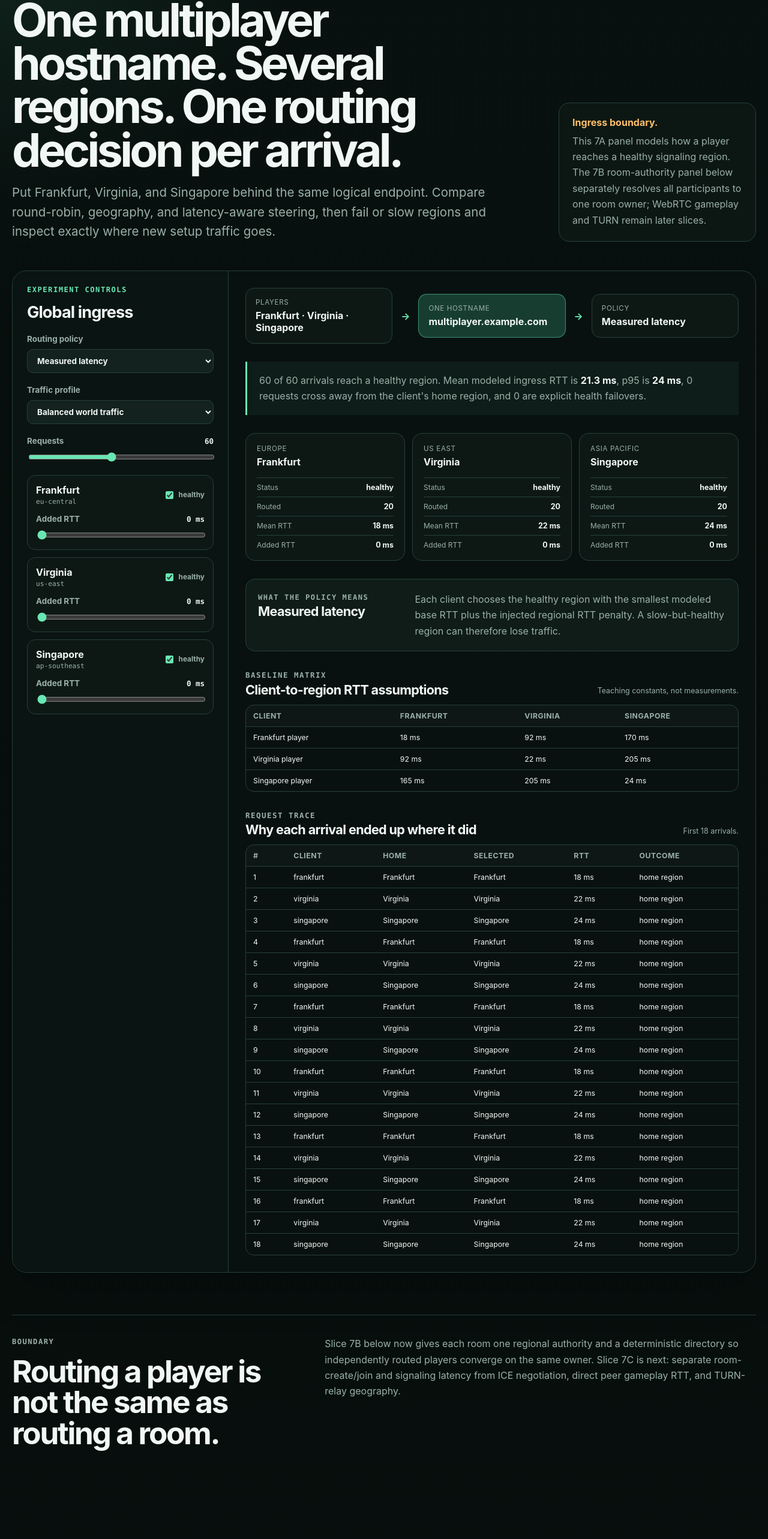
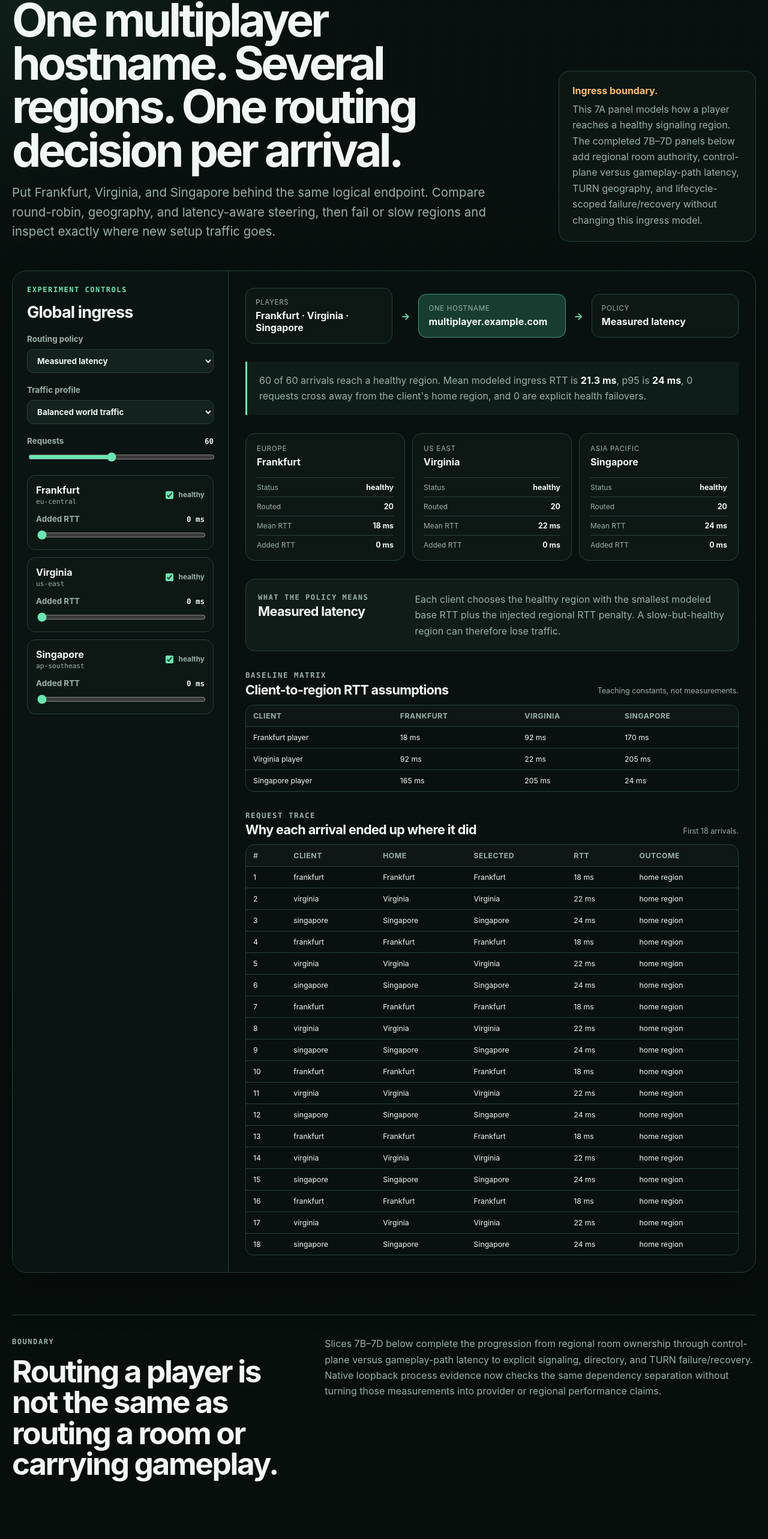
Before and after one commit to moritzbrantner/server-lab, a Next.js app in the folder web/: page /global in a window 1280 px wide. Shown: the part 174-2740 px from the top of the page at 60% size. Built offline with nearby package versions, Linux system fonts and the light colour scheme.

Commit message:
docs: converge global multiplayer lesson status

```diff
--- a/web/components/global-ingress-lab.tsx
+++ b/web/components/global-ingress-lab.tsx
@@ -87,9 +87,9 @@ export function GlobalIngressLab() {
         <aside className="global-boundary">
           <strong>Ingress boundary.</strong>
           <span>
-            This 7A panel models how a player reaches a healthy signaling region. The 7B room-authority panel
-            below separately resolves all participants to one room owner; WebRTC gameplay and TURN remain later
-            slices.
+            This 7A panel models how a player reaches a healthy signaling region. The completed 7B–7D panels
+            below add regional room authority, control-plane versus gameplay-path latency, TURN geography, and
+            lifecycle-scoped failure/recovery without changing this ingress model.
           </span>
         </aside>
       </header>
@@ -320,12 +320,13 @@ export function GlobalIngressLab() {
       <footer className="global-next">
         <div>
           <p className="eyebrow">boundary</p>
-          <h2>Routing a player is not the same as routing a room.</h2>
+          <h2>Routing a player is not the same as routing a room or carrying gameplay.</h2>
         </div>
         <p>
-          Slice 7B below now gives each room one regional authority and a deterministic directory so independently
-          routed players converge on the same owner. Slice 7C is next: separate room-create/join and signaling
-          latency from ICE negotiation, direct peer gameplay RTT, and TURN-relay geography.
+          Slices 7B–7D below complete the progression from regional room ownership through control-plane versus
+          gameplay-path latency to explicit signaling, directory, and TURN failure/recovery. Native loopback
+          process evidence now checks the same dependency separation without turning those measurements into
+          provider or regional performance claims.
         </p>
       </footer>
     </main>
```
